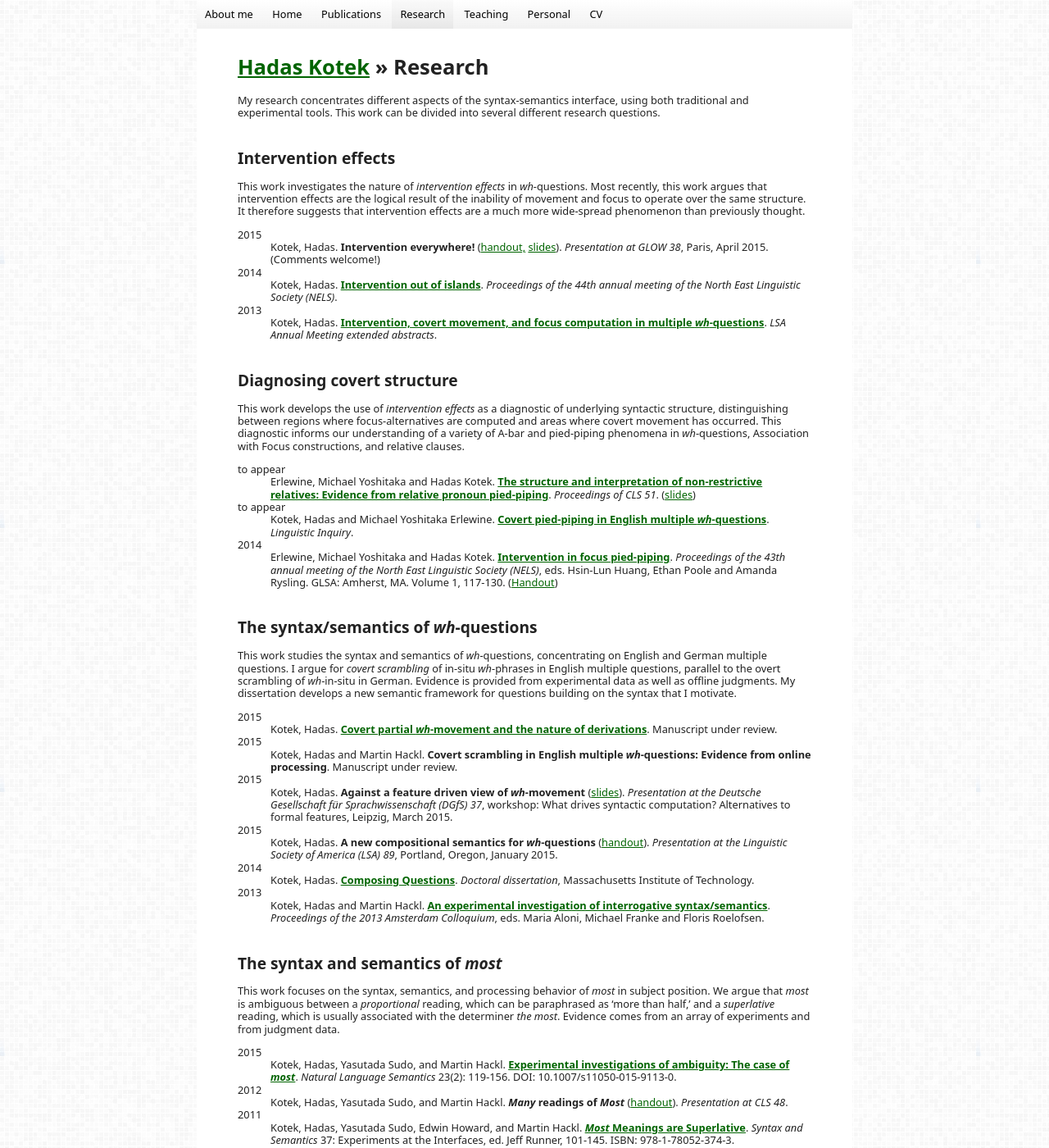
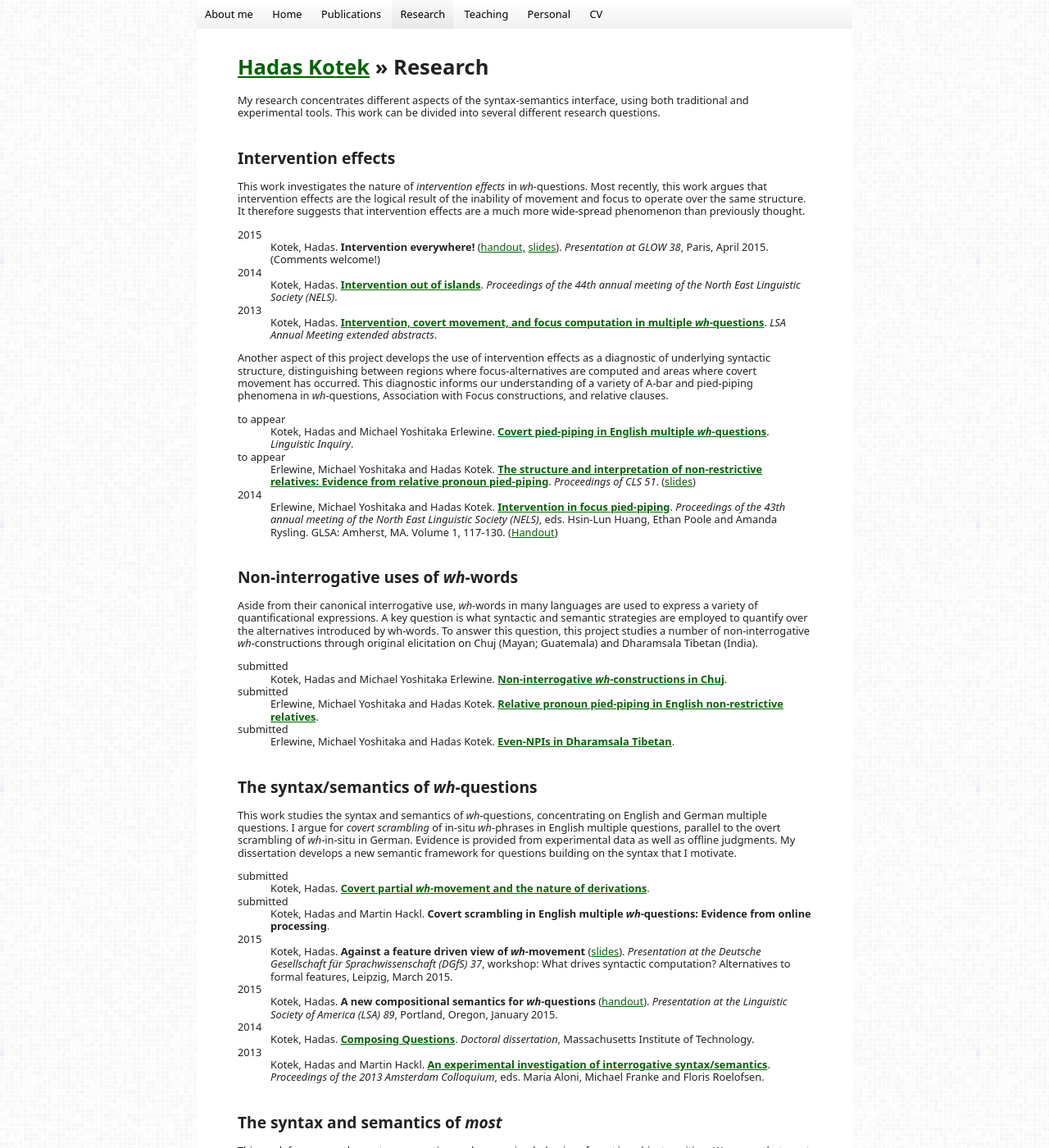
Before and after one commit to hkotek/hkotek.com, a Jekyll site: the page built from research.md, in a window 1280 px wide and 1400 px high. Shown: the whole window at 82% size. Built offline with Jekyll 4.4.1, drawn with Linux system fonts in a browser that asks for light colours; some of the changed text lies outside the part shown.

Commit message:
updates to research and publications pages

```diff
--- a/research.md
+++ b/research.md
@@ -20,29 +20,42 @@ This work investigates the nature of *intervention effects* in *wh*-questions. M
 : Kotek, Hadas. [**Intervention, covert movement, and focus computation in multiple *wh*-questions**](Kotek%20LSA%202013.pdf). *LSA Annual Meeting extended abstracts*.
 
 
-Diagnosing covert structure
----------------------------
-This work develops the use of *intervention effects* as a diagnostic of underlying syntactic structure, distinguishing between regions where focus-alternatives are computed and areas where covert movement has occurred. This diagnostic informs our understanding of a variety of A-bar and pied-piping phenomena in *wh*-questions, Association with Focus constructions, and relative clauses.
+Another aspect of this project develops the use of intervention effects as a diagnostic of underlying syntactic structure, distinguishing between regions where focus-alternatives are computed and areas where covert movement has occurred. This diagnostic informs our understanding of a variety of A-bar and pied-piping phenomena in *wh*-questions, Association with Focus constructions, and relative clauses.
+
+to appear
+: Kotek, Hadas and Michael Yoshitaka Erlewine. [**Covert pied-piping in English multiple *wh*-questions**](http://ling.auf.net/lingbuzz/001736). *Linguistic Inquiry*.
 
 to appear
 : Erlewine, Michael Yoshitaka and Hadas Kotek. [**The structure and interpretation of non-restrictive relatives: Evidence from relative pronoun pied-piping**](Erlewine_Kotek-cls51.pdf). *Proceedings of CLS 51*. ([slides](Erlewine-kotek-relp-cls2015.pdf))
 
-to appear
-: Kotek, Hadas and Michael Yoshitaka Erlewine. [**Covert pied-piping in English multiple *wh*-questions**](http://ling.auf.net/lingbuzz/001736). *Linguistic Inquiry*.
-
 2014
 : Erlewine, Michael Yoshitaka and Hadas Kotek. [**Intervention in focus pied-piping**](http://semanticsarchive.net/Archive/WIzNzViN/erlewine-kotek-nels2013-preprint.pdf). *Proceedings of the 43th annual meeting of the North East Linguistic Society (NELS)*, eds. Hsin-Lun Huang, Ethan Poole and Amanda Rysling. GLSA: Amherst, MA. Volume 1, 117-130. ([Handout](Kotek-Erlewine-nels2013.pdf))
+
+
+Non-interrogative uses of *wh*-words
+------------------------------------
+Aside from their canonical interrogative use, *wh*-words in many languages are used to express a variety of quantificational expressions. A key question is what syntactic and semantic strategies are employed to quantify over the alternatives introduced by wh-words. To answer this question, this project studies  a number of non-interrogative *wh*-constructions through original elicitation on Chuj (Mayan; Guatemala) and Dharamsala Tibetan (India).
+
+submitted
+: Kotek, Hadas and Michael Yoshitaka Erlewine. [**Non-interrogative *wh*-constructions in Chuj**](Kotek-ChujPaper.pdf).
+
+submitted
+: Erlewine, Michael Yoshitaka and Hadas Kotek. [**Relative pronoun pied-piping in English non-restrictive relatives**](http://ling.auf.net/lingbuzz/002700/current.pdf?_s=e1xvXt7sPFmVZQto).
+
+submitted
+: Erlewine, Michael Yoshitaka and Hadas Kotek. [**Even-NPIs in Dharamsala Tibetan**](erlewine-kotek-tibetan.pdf).
+
 
 
 The syntax/semantics of *wh*-questions
 --------------------------------------
 This work studies the syntax and semantics of *wh*-questions, concentrating on English and German multiple questions. I argue for *covert scrambling* of in-situ *wh*-phrases in English multiple questions, parallel to the overt scrambling of *wh*-in-situ in German. Evidence is provided from experimental data as well as offline judgments. My dissertation develops a new semantic framework for questions building on the syntax that I motivate.
 
-2015
-: Kotek, Hadas. [**Covert partial *wh*-movement and the nature of derivations**](http://ling.auf.net/lingbuzz/002541/current.pdf?_s=TVHKDbQKt4hwC4kt). Manuscript under review.
+submitted
+: Kotek, Hadas. [**Covert partial *wh*-movement and the nature of derivations**](http://ling.auf.net/lingbuzz/002541/current.pdf?_s=TVHKDbQKt4hwC4kt).
 
-2015
-: Kotek, Hadas and Martin Hackl. **Covert scrambling in English multiple *wh*-questions: Evidence from online processing**. Manuscript under review.
+submitted
+: Kotek, Hadas and Martin Hackl. **Covert scrambling in English multiple *wh*-questions: Evidence from online processing**.
 
 2015
 : Kotek, Hadas. **Against a feature driven view of *wh*-movement** ([slides](Kotek-covert-scrambling-slides.pdf)). *Presentation at the Deutsche Gesellschaft für Sprachwissenschaft (DGfS) 37*, workshop: What drives syntactic computation? Alternatives to formal features, Leipzig, March 2015.
@@ -108,7 +121,7 @@ Morphological blocking effects in causative constructions
 A project studying the structure of causative constructions in English and Japanese and arguing for a decompositional approach, as in Distributed Morphology, and against a lexical approach where causatives are formed and stored in the lexicon.  Evidence comes from English judgment data and from English and Japanese experimental evidence from MEG and ERPs.
 
 submitted
-: Kotek, Hadas and Michael Yoshitaka Erlewine. [**Blocking effects in English causatives**](http://ling.auf.net/lingbuzz/001896). Manuscript under review.
+: Kotek, Hadas and Michael Yoshitaka Erlewine. [**Blocking effects in English causatives**](http://ling.auf.net/lingbuzz/001896).
 
 ongoing
 : **Morphological blocking effects in English and Japanese using MEG and ERPs** (with [Michael Yoshitaka Erlewine](http://mitcho.com/academic/), [Ayaka Sugawara](http://web.mit.edu/ayakasug/www/), [Shigeru Miyagawa](http://web.mit.edu/miyagawa/www/), and [Tohoku University Koizumi Lab](http://www.sal.tohoku.ac.jp/ling/index-en.html))
```
Also changed, not shown: other parts of research.md (+1 -1 lines), publications.md (+9 -0 lines).
